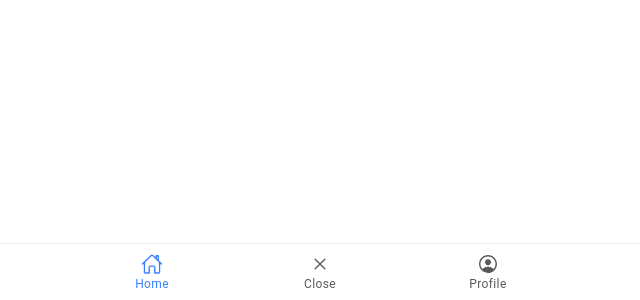
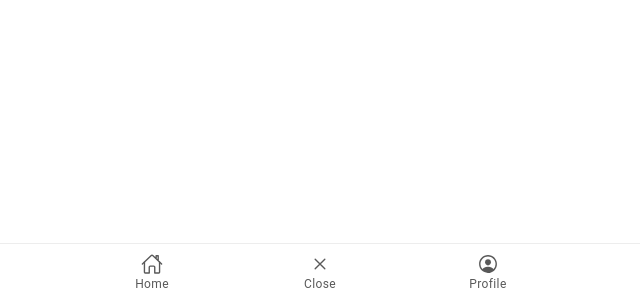
Before and after one commit to kenethlompon/ion-t-lompon, a React (Vite) app: page /Home in a window 1280 px wide. Shown: the part 500-800 px from the top of the page, without its empty margins (320-960 px from the left). Built offline with nearby package versions, Linux system fonts and the light colour scheme.

Commit message:
added changes

```diff
--- a/src/App.tsx
+++ b/src/App.tsx
@@ -74,7 +74,7 @@ const App: React.FC = () => (
         </IonRouterOutlet>
 
         <IonTabBar slot="bottom">
-          <IonTabButton tab="Home" href="/Home">
+        <IonTabButton tab="home" href="/ion-t-lompon/home">
             <IonIcon aria-hidden="true" icon={homeOutline} />
             <IonLabel>Home</IonLabel>
           </IonTabButton>
```
